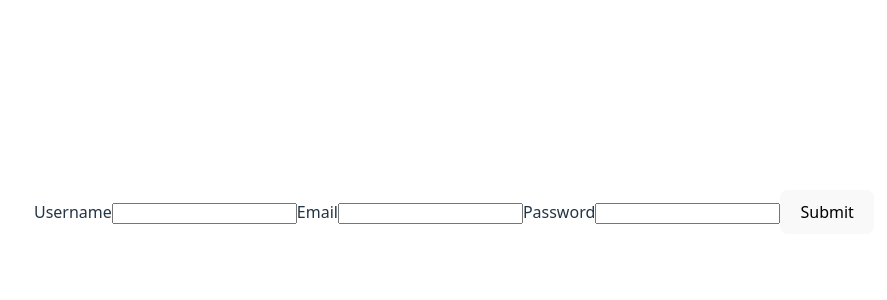
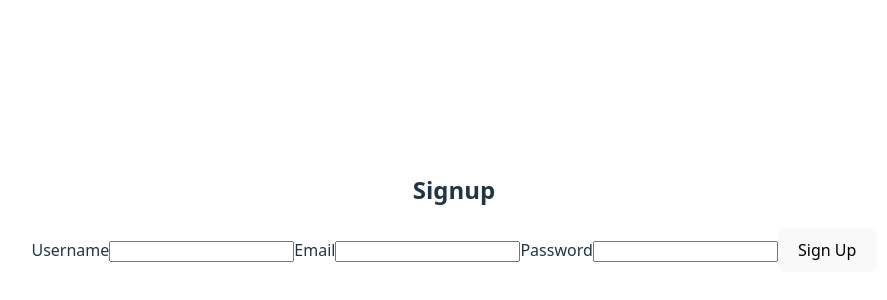
Before and after one commit to Petra-78/blog-frontend, a React (Vite) app in the folder blog-client/: page /signup in a window 1280 px wide. Shown: the part 188-488 px from the top of the page, without its empty margins (186-1073 px from the left). Built offline with nearby package versions, Linux system fonts and the light colour scheme.

Commit message:
Add signup functionality

```diff
--- a/blog-client/src/pages/signup/Signup.jsx
+++ b/blog-client/src/pages/signup/Signup.jsx
@@ -1,23 +1,86 @@
-export default function Login() {
+import { useState } from "react";
+import { useNavigate } from "react-router";
+import { useAuth } from "../../context/authContext";
+
+export default function Signup() {
+  debugger;
+  const [username, setUsername] = useState("");
+  const [email, setEmail] = useState("");
+  const [password, setPassword] = useState("");
+  const [error, setError] = useState(null);
+
+  const { login } = useAuth();
+  const navigate = useNavigate();
+
+  const handleSubmit = async (e) => {
+    e.preventDefault();
+    setError(null);
+
+    try {
+      const res = await fetch(
+        "https://blog-api-production-323f.up.railway.app/signup",
+        {
+          method: "POST",
+          headers: {
+            "Content-Type": "application/json",
+          },
+          body: JSON.stringify({ username, email, password }),
+        }
+      );
+
+      if (!res.ok) {
+        throw new Error("Signup failed");
+      }
+
+      const data = await res.json();
+
+      if (data.token) {
+        login(data.token);
+        navigate("/");
+      } else {
+        navigate("/login");
+      }
+    } catch (err) {
+      console.error(err);
+      setError(err.message);
+    }
+  };
+
   return (
     <div>
-      <div>
-        <form
-          action="POST"
-          method="https://blog-api-production-323f.up.railway.app/login"
-        >
-          <label htmlFor="username">Username</label>
-          <input type="text" name="username" id="username" />
+      <h2>Signup</h2>
+      {error && <p style={{ color: "red" }}>{error}</p>}
 
-          <label htmlFor="email">Email</label>
-          <input type="text" name="email" id="email" />
+      <form onSubmit={handleSubmit}>
+        <label htmlFor="username">Username</label>
+        <input
+          type="text"
+          id="username"
+          value={username}
+          onChange={(e) => setUsername(e.target.value)}
+          required
+        />
 
-          <label htmlFor="password">Password</label>
-          <input type="text" name="password" id="password" />
+        <label htmlFor="email">Email</label>
+        <input
+          type="email"
+          id="email"
+          value={email}
+          onChange={(e) => setEmail(e.target.value)}
+          required
+        />
 
-          <button type="submit">Submit</button>
-        </form>
-      </div>
+        <label htmlFor="password">Password</label>
+        <input
+          type="password"
+          id="password"
+          value={password}
+          onChange={(e) => setPassword(e.target.value)}
+          required
+        />
+
+        <button type="submit">Sign Up</button>
+      </form>
     </div>
   );
 }
```
